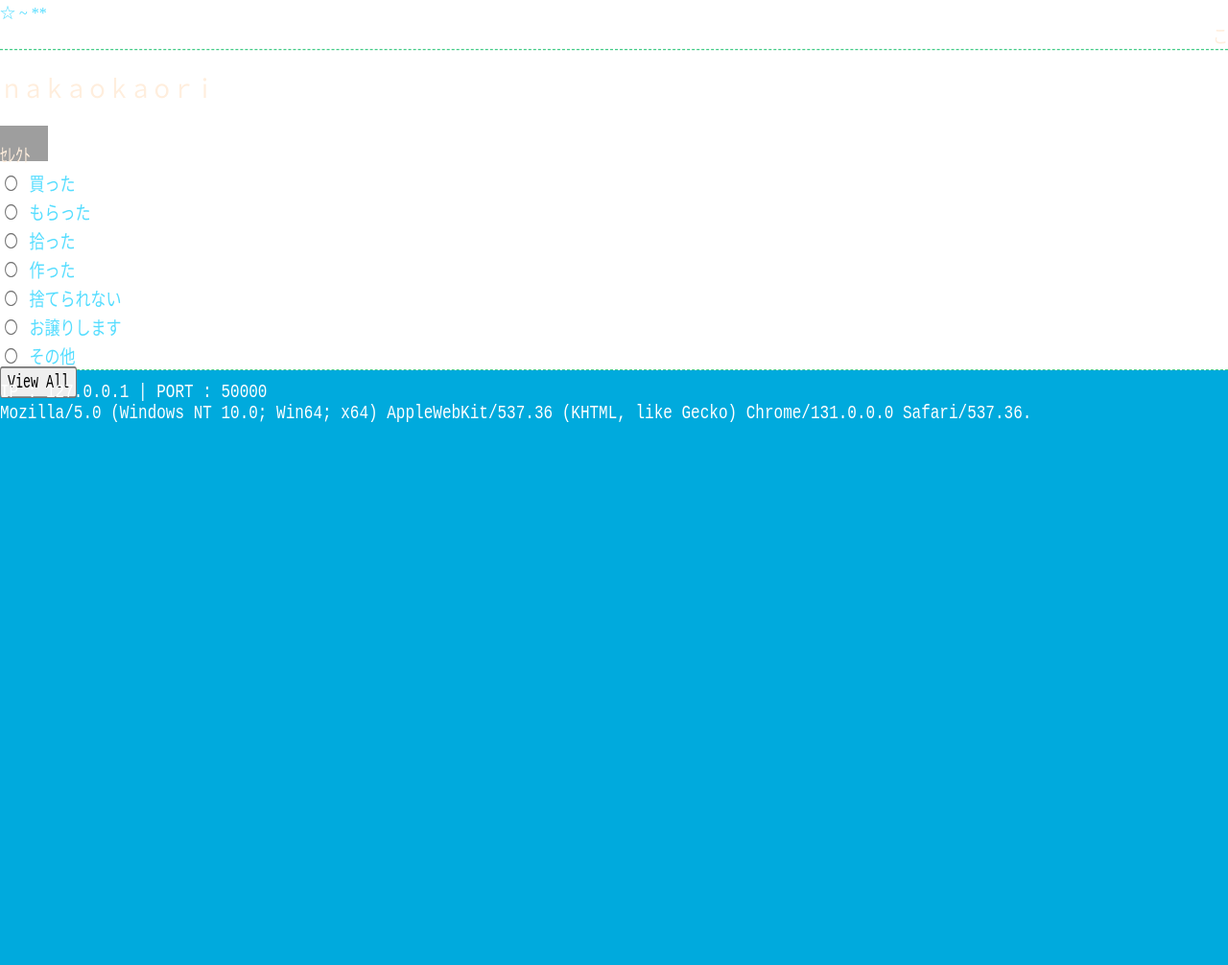
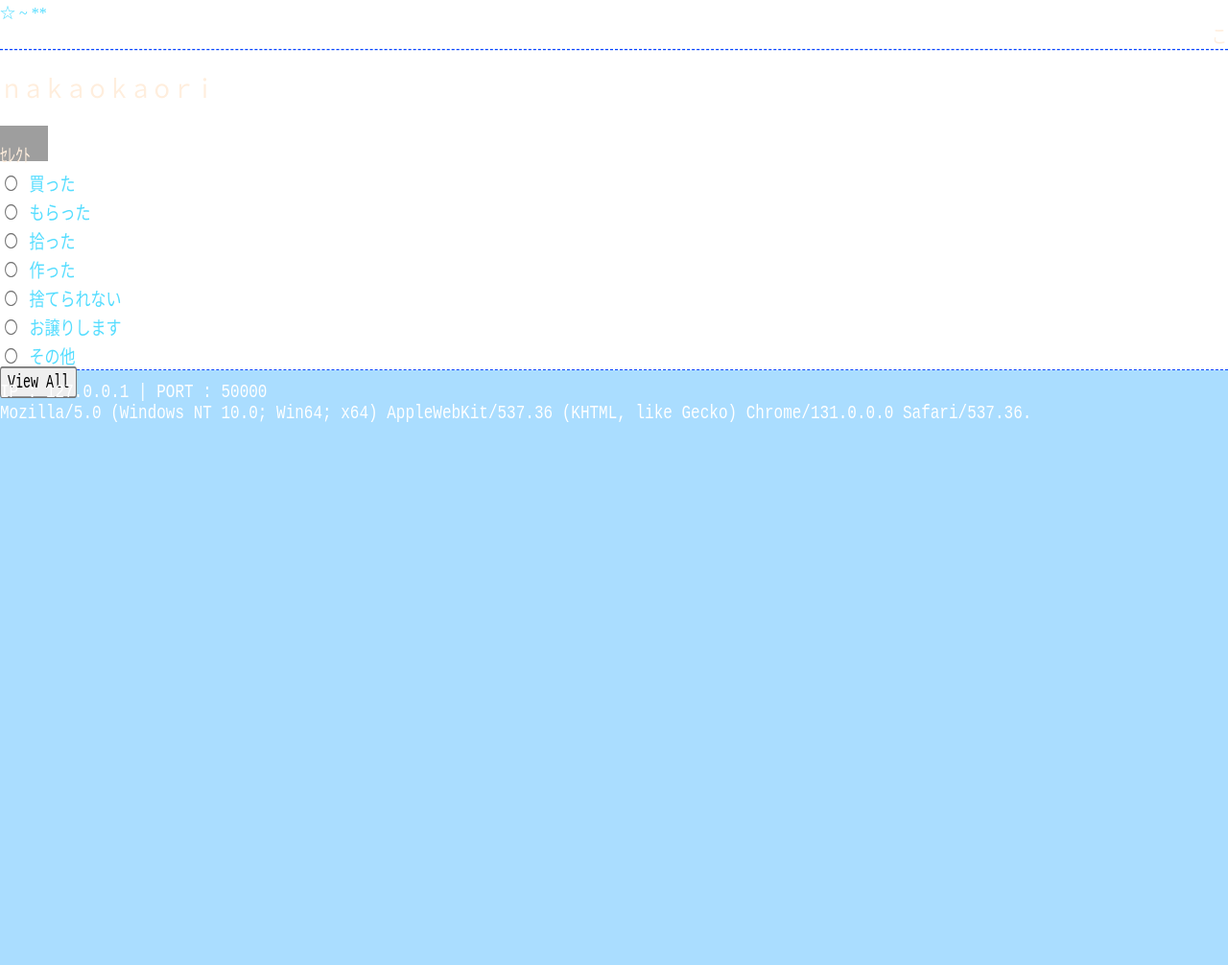
Before and after one commit to nakaokaori/the-things-i-we-own, a PHP site: page / in a window 1280 px wide. Shown: the whole page at 96% size. Run offline with PHP 8.4, Linux system fonts and the light colour scheme; some libraries are stand-ins or nearby versions; grey boxes are pictures that could not be loaded.

Commit message:
Update index.php

```diff
--- a/index.php
+++ b/index.php
@@ -64,11 +64,11 @@ fclose($fp);
         :root {
             --text-color: #fed;
             --hover-color: #5df;
-            --border-style: 1px dashed #4c8;
-            --bg-color: #0ad;
+            --border-style: 1px dashed #04f;
+            --bg-color: #adf;
             --list-bg: #cef;
             --list-text: #25d;
-            --org-text: #5df;
+            --org-text: #ffff66;
             --org-bg: white;
             --org-border: solid 1px #5df;
             --update-text: #fff;
```
